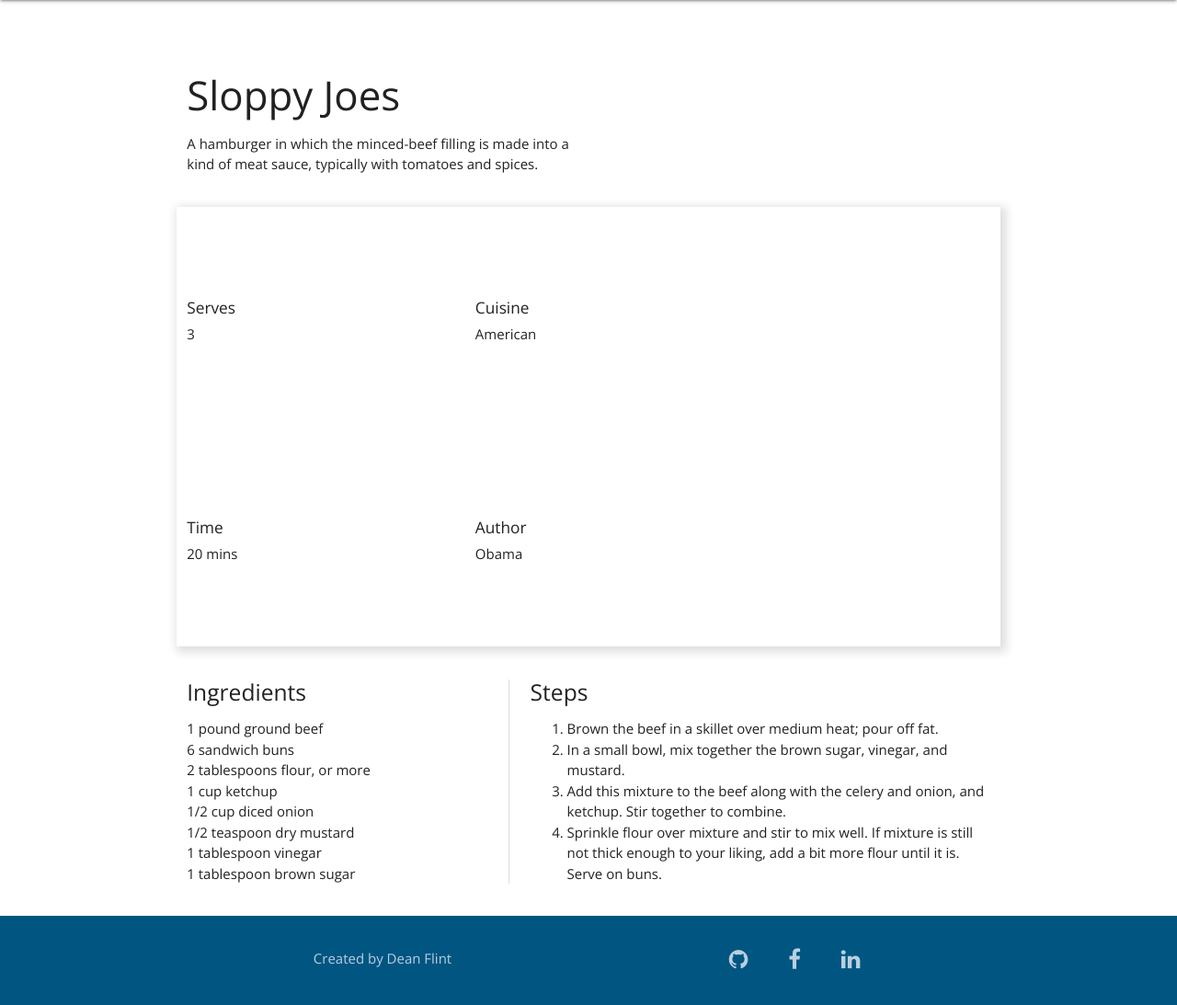
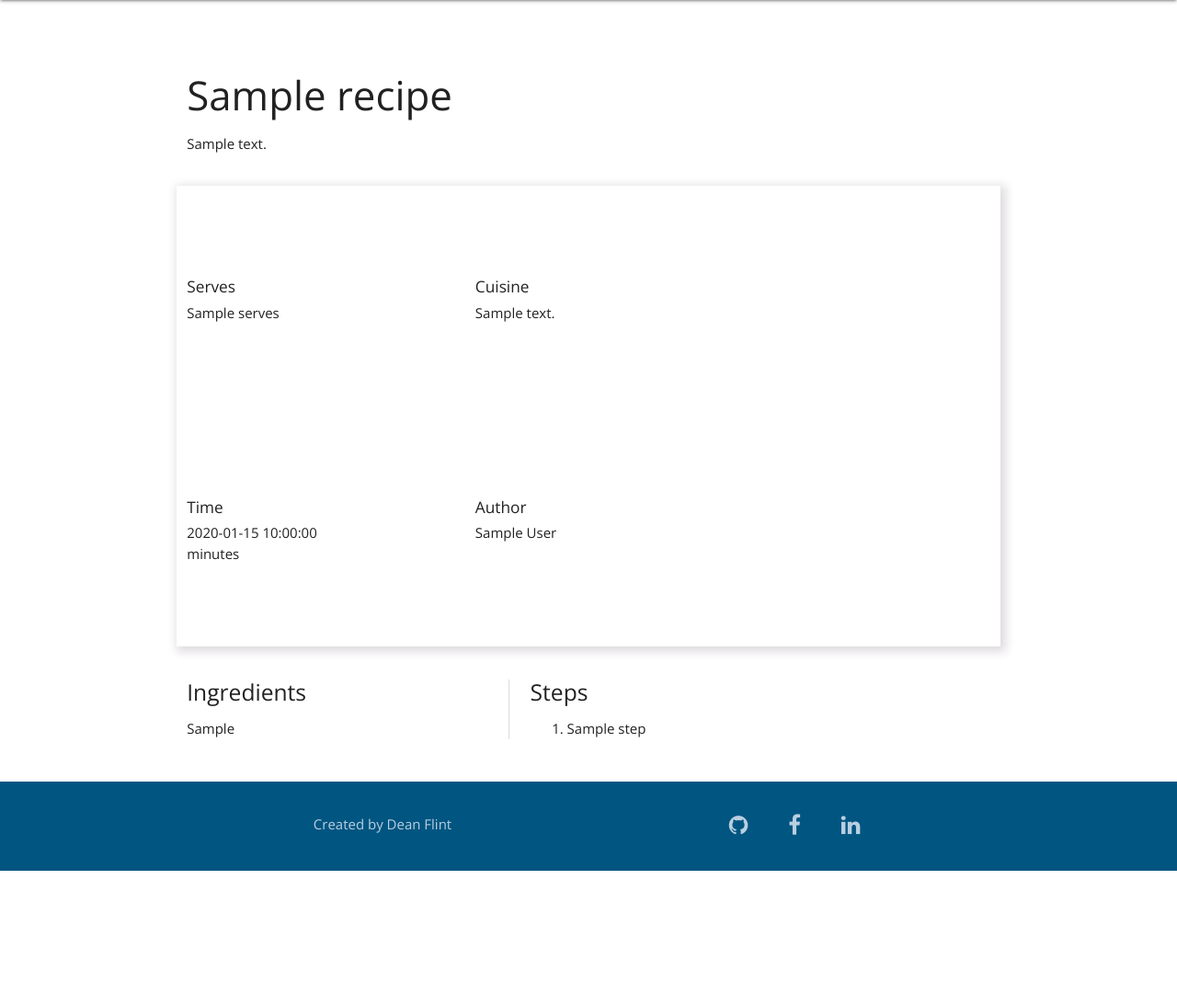
Before and after one commit to Code-Institute-Submissions/wok_on_the_wild_side, a Flask app: template templates/view_recipe.html in a window 1280 px wide. Shown: the part 64-1157 px from the top of the page at 92% size. After the commit the page ends 1011 px from the top, so only its background shows below. Run offline with Flask 2, Linux system fonts and the light colour scheme; the template is opened without the code that fills it: most values are stand-ins (such as "Sample title", 1, 10 or a date in 2020); parts of the project's set-up code (start-up, migrations or seed data) failed here and were passed over; some libraries are stand-ins or nearby versions.

Commit message:
For loop created to view recipe details

```diff
--- a/templates/view_recipe.html
+++ b/templates/view_recipe.html
@@ -6,28 +6,27 @@
 
         <div class="row">
             <div class="col s12 m6">
-                <h3>Sloppy Joes</h3>
-                <p>A hamburger in which the minced-beef filling is made into a kind of meat sauce,
-                    typically with tomatoes and spices.</p>
+                <h3>{{ recipe.dish_name }}</h3>
+                <p>{{ recipe.descr }}</p>
             </div>
         </div>
 
         <div class="row top-content-box ">
             <div class="col s6 m3 recipe-stats">
                 <h6>Serves</h6>
-                <span>3</span>
+                <span>{{ recipe.serves }}</span>
             </div>
             <div class="col s6 m3 recipe-stats">
                 <h6>Cuisine</h6>
-                <span>American</span>
+                <span>{{ recipe.cuisine }}</span>
             </div>
             <div class="col s6 m3 recipe-stats">
                 <h6>Time</h6>
-                <span>20 mins</span>
+                <span> {{ recipe.c_time }} minutes</span>
             </div>
             <div class="col s6 m3 recipe-stats">
                 <h6>Author</h6>
-                <span>Obama</span>
+                <span>{{ recipe.author }}</span>
             </div>
         </div>
 
@@ -36,14 +35,9 @@
                 <div class="ingredients-list">
                     <h5>Ingredients</h5>
                     <ul>
-                        <li>1 pound ground beef</li>
-                        <li>6 sandwich buns</li>
-                        <li>2 tablespoons flour, or more</li>
-                        <li>1 cup ketchup</li>
-                        <li>1/2 cup diced onion</li>
-                        <li>1/2 teaspoon dry mustard</li>
-                        <li>1 tablespoon vinegar</li>
-                        <li>1 tablespoon brown sugar</li>
+                        {% for ingr1 in recipe.ingr %}
+                        <li>{{ ingr1 }}</li>
+                        {% endfor %}
                     </ul>
                 </div>
             </div>
@@ -51,11 +45,9 @@
                 <div class="steps-taken">
                     <h5>Steps</h5>
                     <ol>
-                        <li>Brown the beef in a skillet over medium heat; pour off fat.</li>
-                        <li>In a small bowl, mix together the brown sugar, vinegar, and mustard.</li>
-                        <li>Add this mixture to the beef along with the celery and onion, and ketchup. Stir together to combine.</li>
-                        <li>Sprinkle flour over mixture and stir to mix well. If mixture is still not thick enough to your liking,
-                        add a bit more flour until it is. Serve on buns.</li>
+                        {% for step in recipe.step %}
+                        <li>{{ step }}</li>
+                        {% endfor %}
                     </ol>
                 </div>
             </div>
```
